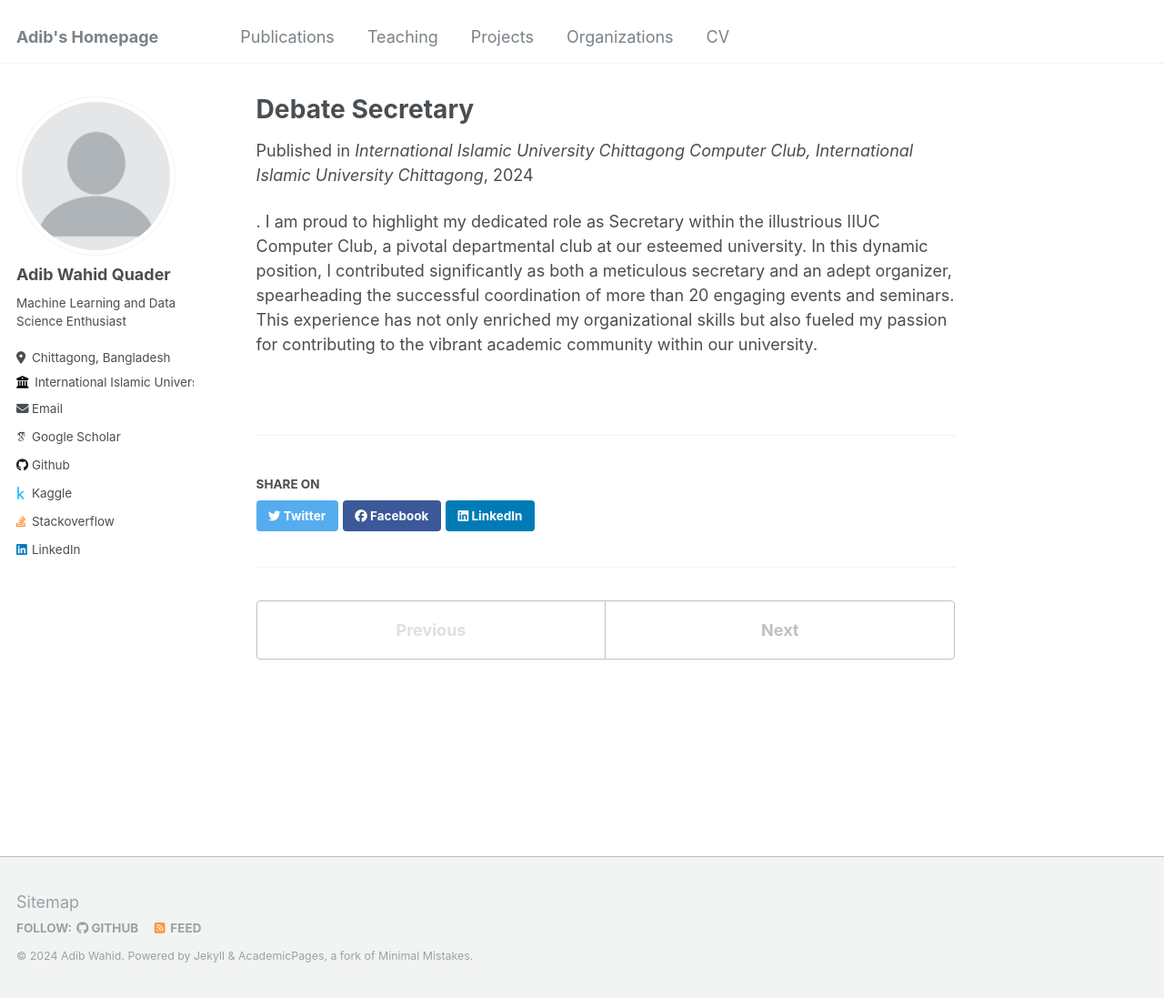
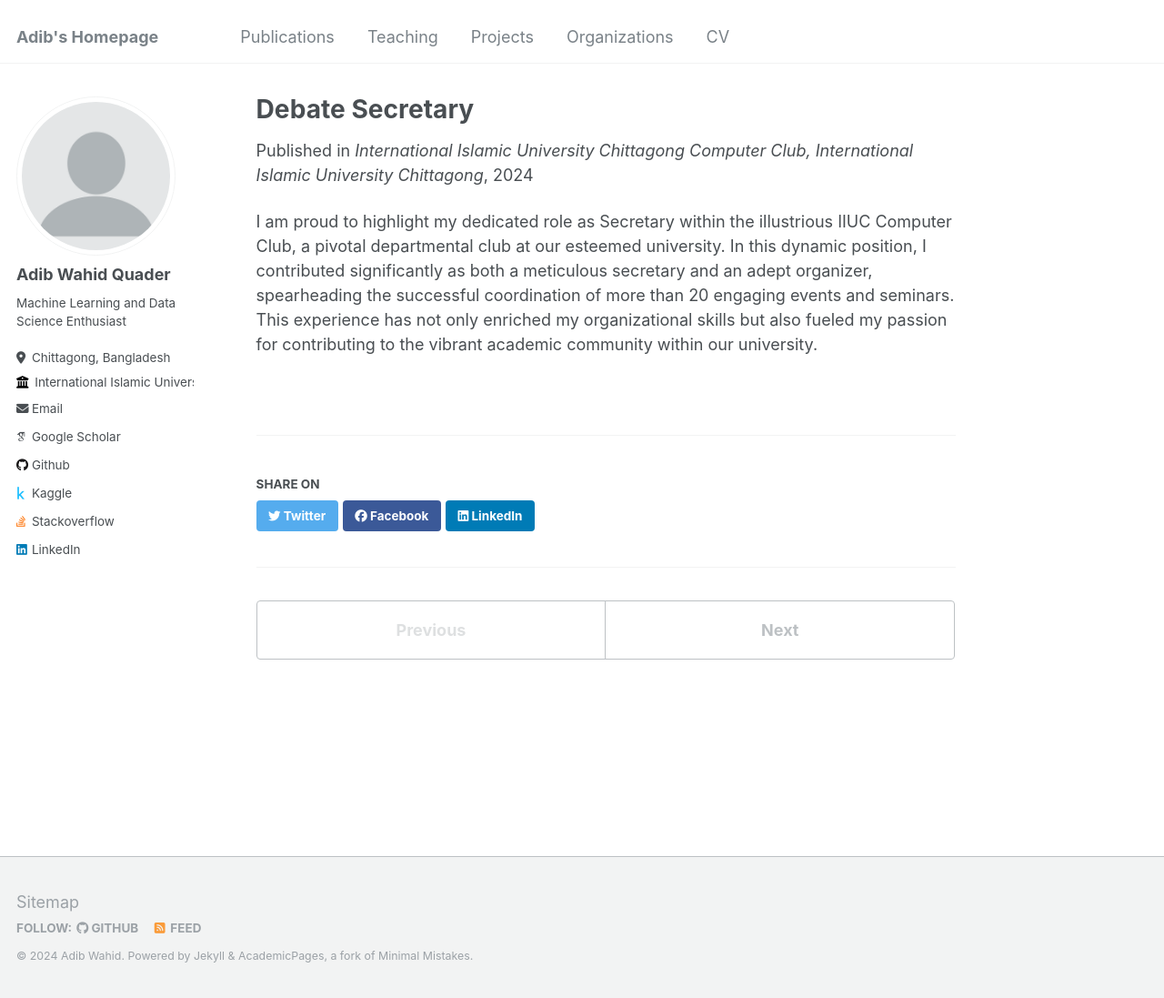
Before and after one commit to Aveiro11/Adib.github.io, a Jekyll site: the page built from _organizations/IIUCCC.md, in a window 1280 px wide and 1097 px high. Shown: the whole window at 91% size. Built offline with Jekyll 4.4.1, drawn with Linux system fonts in a browser that asks for light colours; some web fonts are replaced.

```diff
--- a/_organizations/IIUCCC.md
+++ b/_organizations/IIUCCC.md
@@ -5,4 +5,4 @@ permalink: /teaching/IIUCCC
 venue: "International Islamic University Chittagong Computer Club, International Islamic University Chittagong"
 location: "Chittagong, Bangladesh"
 ---
-. I am proud to highlight my dedicated role as Secretary within the illustrious IIUC Computer Club, a pivotal departmental club at our esteemed university. In this dynamic position, I contributed significantly as both a meticulous secretary and an adept organizer, spearheading the successful coordination of more than 20 engaging events and seminars. This experience has not only enriched my organizational skills but also fueled my passion for contributing to the vibrant academic community within our university.
+I am proud to highlight my dedicated role as Secretary within the illustrious IIUC Computer Club, a pivotal departmental club at our esteemed university. In this dynamic position, I contributed significantly as both a meticulous secretary and an adept organizer, spearheading the successful coordination of more than 20 engaging events and seminars. This experience has not only enriched my organizational skills but also fueled my passion for contributing to the vibrant academic community within our university.
```
